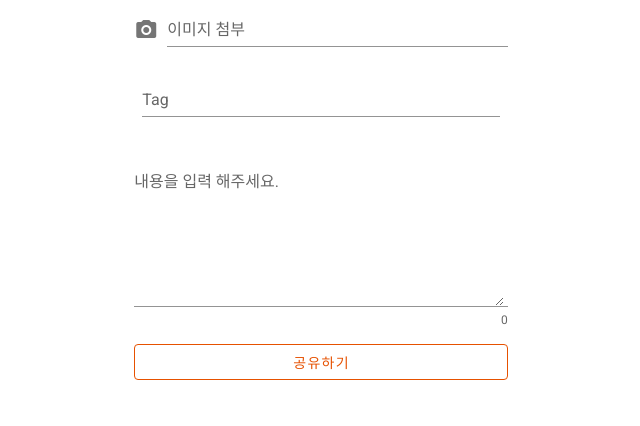
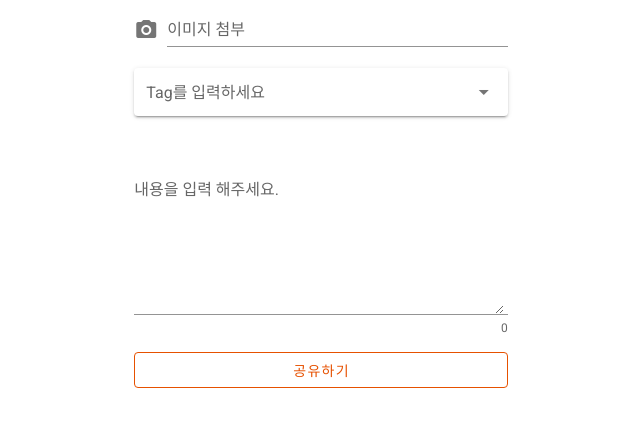
Before and after one commit to jeongyeonkim/ABM_Frontend, a Vue app: page /writeperson in a window 1280 px wide. Shown: the part 394-820 px from the top of the page, without its empty margins (319-959 px from the left). Built offline with nearby package versions, Linux system fonts and the light colour scheme.

Commit message:
tag change

```diff
--- a/src/views/WritePerson.vue
+++ b/src/views/WritePerson.vue
@@ -22,9 +22,10 @@
             placeholder="사진을 추가해주세요."
             prepend-icon="mdi-camera"
             label="이미지 첨부"></v-file-input>
-          <v-text-field class="mx-2" v-model="id" label="Tag" clearable></v-text-field>
+          <v-combobox v-model="chips" chips clearable label="Tag를 입력하세요" multiple solo>
+          <v-chip v-bind="attrs" close ></v-chip></v-combobox>
           <v-textarea counter label="내용을 입력 해주세요." :rules="textsize" clearable class="my-4"></v-textarea>
-          <v-btn block outlined color="#E65100" class="my-4">공유하기</v-btn>
+          <v-btn block outlined color="#E65100" class="my-4" href="/main">공유하기</v-btn>
           </v-flex>
           </v-flex>
         </v-layout>
```
